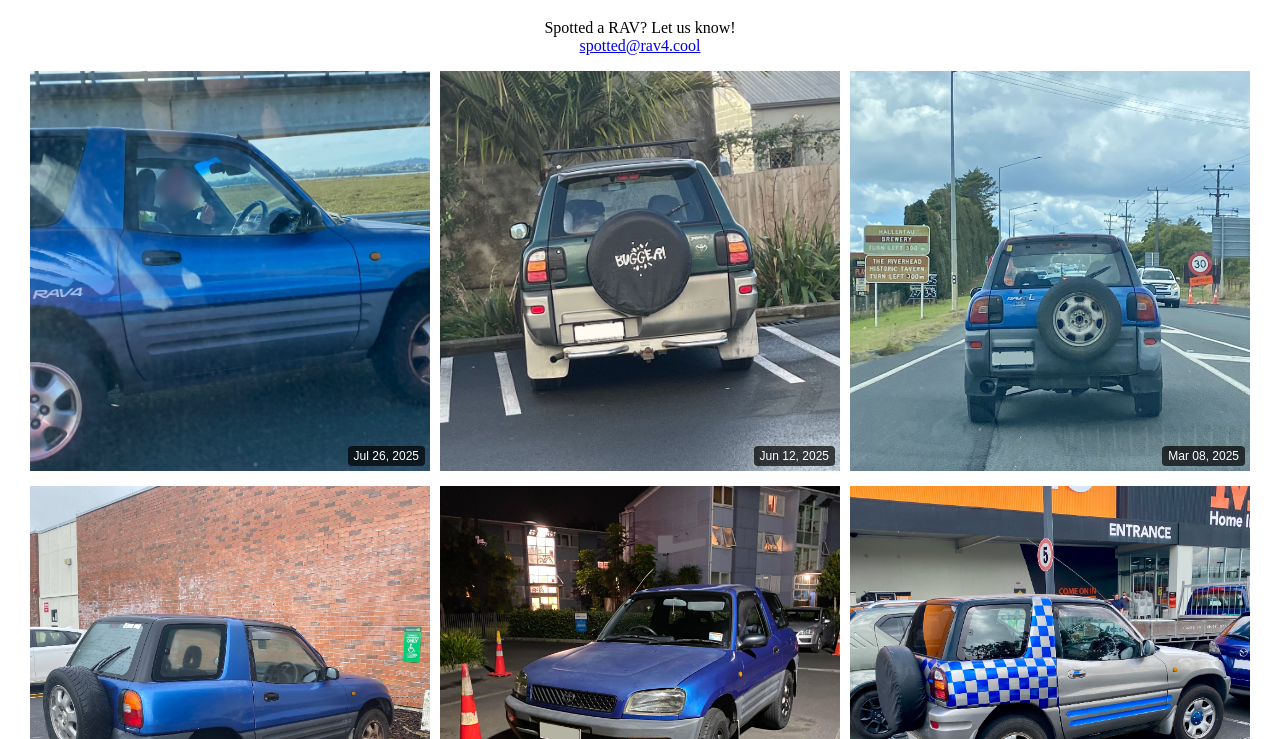
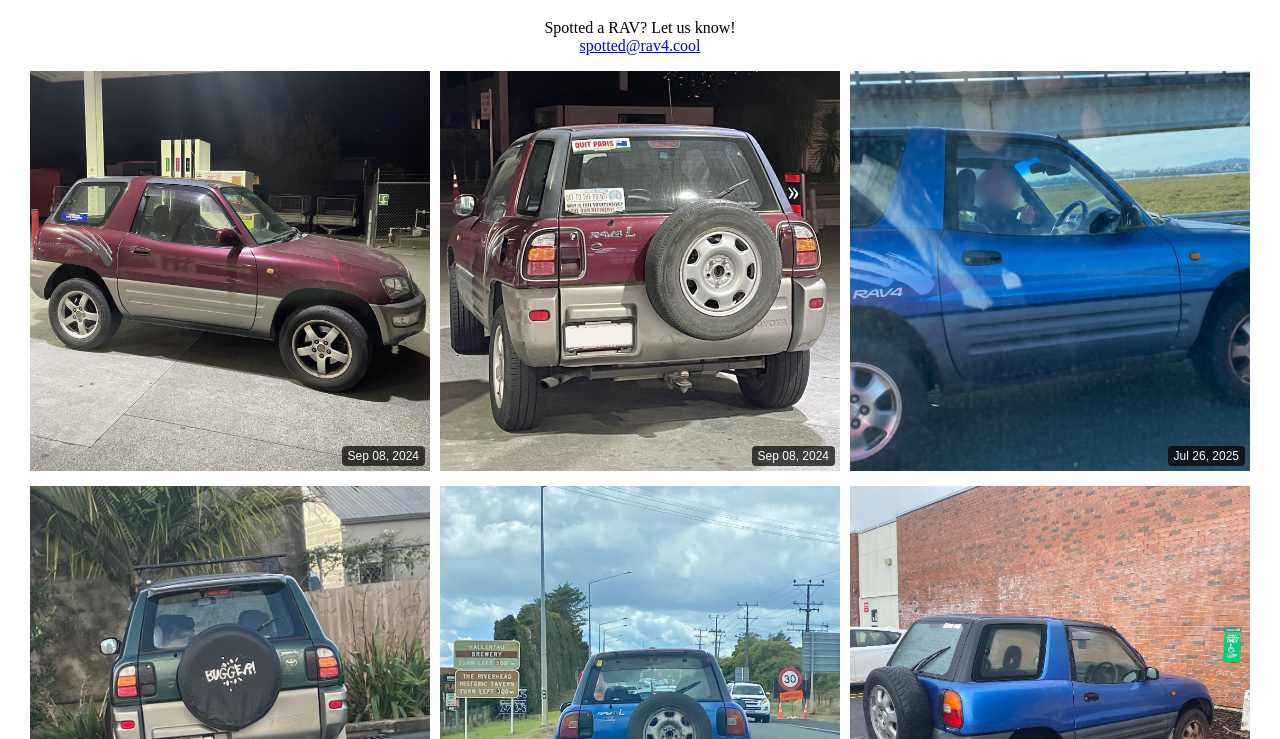
Before and after one commit to Andrew-Hird/rav4cool, a plain HTML site: page index.html in a window 1280 px wide. Shown: the part 61-800 px from the top of the page. Drawn offline with Linux system fonts and the light colour scheme.

Commit message:
chch rav

```diff
--- a/index.html
+++ b/index.html
@@ -6,7 +6,7 @@
   <meta name="viewport" content="width=device-width, initial-scale=1.0" />
   <meta property="og:title" content="RAV4 COOL" />
   <meta property="og:description" content="RAV4 COOL" />
-  <meta property="og:image" content="https://rav4.cool/assets/ravs/20250726.jpg" />
+  <meta property="og:image" content="https://rav4.cool/assets/ravs/20240908_2.jpg" />
   <meta property="og:image:width" content="800" />
   <meta property="og:image:height" content="800" />
   <title>RAV4 COOL</title>
@@ -26,6 +26,8 @@
         target="_blank">spotted@rav4.cool</a>
     </p>
     <div class="ravs">
+      <img src="assets/ravs/20240908_2.jpg" alt="RAV4" />
+      <img src="assets/ravs/20240908_1.jpg" alt="RAV4" />
       <img src="assets/ravs/20250726.jpg" alt="RAV4" />
       <img src="assets/ravs/20250612.jpg" alt="RAV4" />
       <img src="assets/ravs/20250308.jpg" alt="RAV4" />
```
Also changed, not shown: assets/ravs/20240908_1.jpg (added), assets/ravs/20240908_2.jpg (added), 1 other file.
